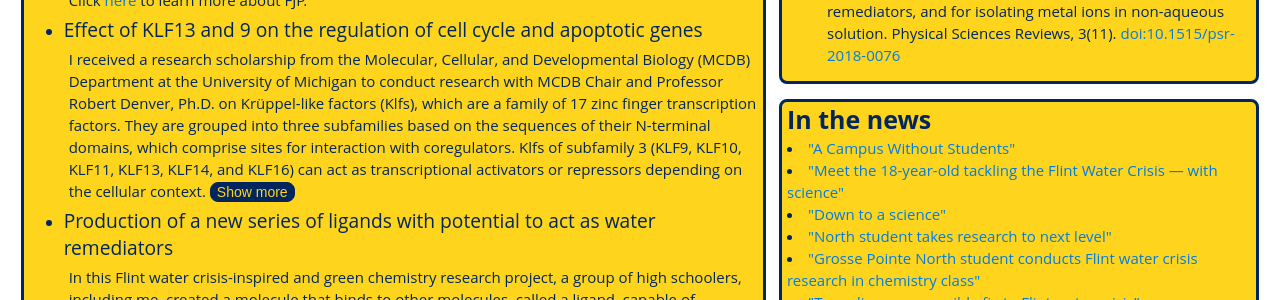
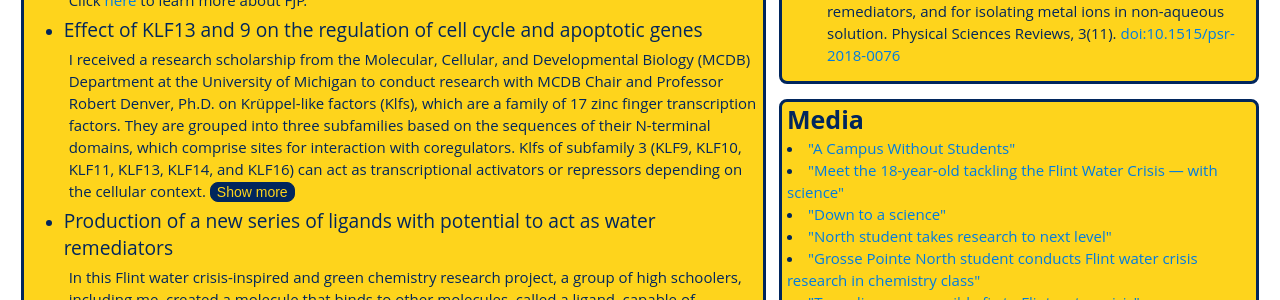
Before and after one commit to MichalRuprecht/michalruprecht.github.io, a Jekyll site: the page built from index.html, in a window 1280 px wide and 900 px high, scrolled down 1282 px. Shown: the part 158-458 px from the top of the window. Built offline with Jekyll 4.4.1, drawn with Linux system fonts in a browser that asks for light colours.

Commit message:
Update index.html

```diff
--- a/index.html
+++ b/index.html
@@ -83,7 +83,7 @@ title: Home - Michal Ruprecht
           </h3>
         </div>
         <div class="college">
-          <h2>In the news</h2>
+          <h2>Media</h2>
           <h3>
             <li><a href="https://alumni.umich.edu/michigan-alumnus/campus-without-students/" target="_blank">"A Campus Without Students"</a></li>
             <li><a href="https://yr.media/health/meet-the-18-year-old-tackling-the-flint-water-crisis-with-science/" target="_blank">"Meet the 18-year-old tackling the Flint Water Crisis — with science"</a></li>
```
